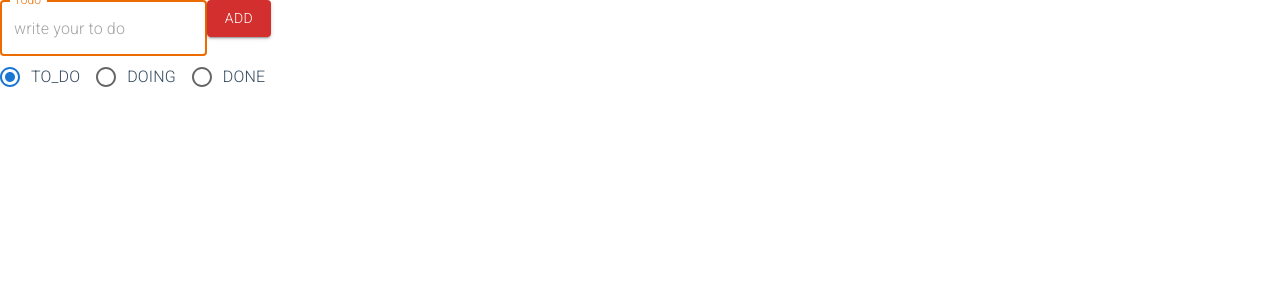
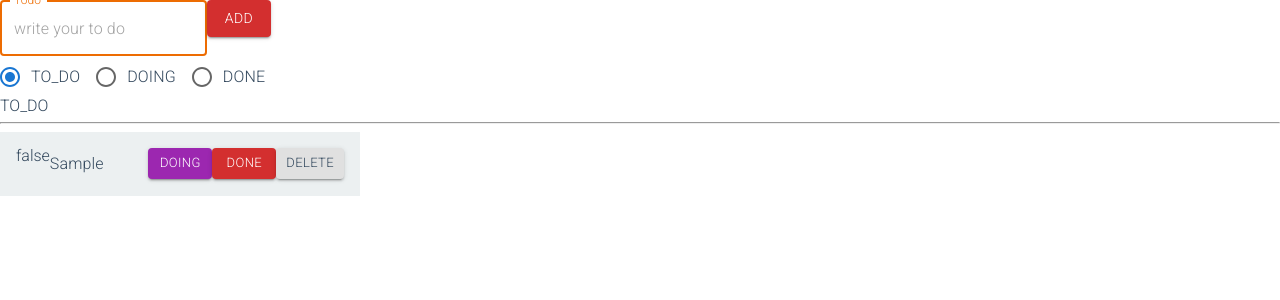
Before and after one commit to origuri/react-master-class-ts, a React (Vite) app: page / in a window 1280 px wide. Both pictures are taken after typing "Sample" into the empty fields and a click on the button "ADD". Shown: the top 300 px of the page. Built offline with nearby package versions, Linux system fonts and the light colour scheme.

Commit message:
2023.12.18 - modify 연습중

```diff
--- a/package.json
+++ b/package.json
@@ -26,6 +26,7 @@
     "react-query": "^3.39.3",
     "react-router-dom": "^6.20.1",
     "recoil": "^0.7.7",
+    "recoil-persist": "^5.1.0",
     "styled-components": "^6.1.1",
     "styled-reset": "^4.5.1"
   },
--- a/src/Atoms/todoAtoms.ts
+++ b/src/Atoms/todoAtoms.ts
@@ -1,5 +1,15 @@
 import { atom, selector } from "recoil";
+import { recoilPersist } from "recoil-persist";
 
+/* const { persistAtom: toDo } = recoilPersist({
+  key: "ToDo",
+  storage: localStorage,
+});
+const { persistAtom: category } = recoilPersist({
+  key: "category1",
+  storage: localStorage,
+});
+ */
 export enum Category {
   TO_DO = "TO_DO",
   DOING = "DOING",
@@ -10,6 +20,7 @@ export interface IToDo {
   text: string;
   id: number;
   category: Category.TO_DO | Category.DOING | Category.DONE; // 카테고리는 string 타입의 3가지만 들어올 수 있음.
+  isModify: boolean;
 }
 
 export const categoryState = atom({
@@ -20,6 +31,27 @@ export const categoryState = atom({
 export const toDoState = atom<IToDo[]>({
   key: "toDo",
   default: [],
+  // 배열로 저장함.
+  effects: [
+    // setSelf : atom 값을 설정, storage에 있는 데이터를 atom에 넣어줌 넣어줄 때 사용
+    // onSet : atom의 변화를 감지해 storage에 데이터 저장
+    ({ setSelf, onSet }) => {
+      const storageKey = "TODOS";
+      // 키로 저장 된 아이템이 있다면 가져올 것
+      const savedData = localStorage.getItem(storageKey);
+      // 저장 된 데이터가 있다면 parsing해서 atom에 넣어주고 페이지에서 사용함.
+      if (savedData) setSelf(JSON.parse(savedData));
+
+      // atom이 변화가 감지될 때 작동, Storage에 데이터 저장
+      // setSelf에 의해서는 작동하지 않음
+      // toDo : 새로운 데이터, _ : defaultValue, isReset : 클리어
+      onSet((toDo, _, isReset) => {
+        isReset
+          ? localStorage.removeItem(storageKey)
+          : localStorage.setItem(storageKey, JSON.stringify(toDo));
+      });
+    },
+  ],
 });
 
 export const toDoSelector = selector({
--- a/src/components/CreateToDo.tsx
+++ b/src/components/CreateToDo.tsx
@@ -21,7 +21,7 @@ function CreateToDo() {
   const onSubmit = (data: ITodoForm) => {
     setValue("toDo", "");
     setToDos((oldToDos) => [
-      { text: data.toDo, category: category, id: Date.now() },
+      { text: data.toDo, category: category, id: Date.now(), isModify: false },
       ...oldToDos,
     ]);
     //console.log(data);
--- /dev/null
+++ b/src/components/ModifyToDo.tsx
@@ -0,0 +1,5 @@
+function ModifyToDo() {
+  return "수정이라능";
+}
+
+export default ModifyToDo;
--- a/src/components/ToDo.tsx
+++ b/src/components/ToDo.tsx
@@ -2,7 +2,7 @@ import { useSetRecoilState } from "recoil";
 import { Category, IToDo, toDoState } from "../Atoms/todoAtoms";
 import { Button, ListItem, ListItemText } from "@mui/material";
 
-function ToDo({ text, id, category }: IToDo) {
+function ToDo({ text, id, category, isModify }: IToDo) {
   const setToDos = useSetRecoilState(toDoState);
 
   /*  const onClick = (e: React.MouseEvent<HTMLButtonElement>) => {
@@ -40,7 +40,12 @@ function ToDo({ text, id, category }: IToDo) {
       // 현재 todos에서 findIndex를 해서 해당 todo의 index번호를 가져옴
       const targetIndex = oldToDos.findIndex((todo) => todo.id === id);
       // 교체할 todo
-      const newToDo = { text, category: nowCategory, id };
+      const newToDo = {
+        text,
+        category: nowCategory,
+        id,
+        isModify: false,
+      };
       // 0부터 선택한 인덱스 전까지 자름
       const frontArr = oldToDos.slice(0, targetIndex);
       // 타겟 이후 부터 자름
@@ -52,9 +57,34 @@ function ToDo({ text, id, category }: IToDo) {
     });
   };
 
+  /*  const onDelete = () => {
+    setToDos((oldTodos) => {
+      const targetIndex = oldTodos.findIndex((todo) => todo.id === id);
+      console.log("타겟 =>", targetIndex);
+
+      const newToDos = [...oldTodos];
+      newToDos.splice(targetIndex, 1);
+      return newToDos;
+    });
+  }; */
+  const onDelete = () => {
+    setToDos((oldTodos) => {
+      const newToDos = [...oldTodos];
+
+      return newToDos.filter((todo) => todo.id !== id);
+    });
+  };
+  let modifyFlag = false;
+  const onModify = () => {
+    modifyFlag = true;
+
+    console.log(id, modifyFlag);
+  };
+
   return (
     <ListItem alignItems="flex-start" key={id}>
-      <ListItemText primary={text} />
+      {modifyFlag ? "true" : "false"}
+      <ListItemText primary={text} onClick={onModify} />
       {category !== Category.TO_DO && (
         <Button
           variant="contained"
@@ -87,6 +117,15 @@ function ToDo({ text, id, category }: IToDo) {
           DONE
         </Button>
       )}
+      <Button
+        variant="contained"
+        color="inherit"
+        size="small"
+        onClick={onDelete}
+        name="Delete"
+      >
+        Delete
+      </Button>
     </ListItem>
   );
 }
--- a/src/components/ToDoList.tsx
+++ b/src/components/ToDoList.tsx
@@ -24,7 +24,9 @@ function ToDoList() {
   //useForm을 사용해서 라디오 버튼의 value 확인
   const chooseCategory = watch("categoryRadio");
   // set 해주면 selector에서 필터할 때 동적으로 사용함.
-  setCategory(chooseCategory);
+  if (chooseCategory !== undefined) {
+    setCategory(chooseCategory);
+  }
 
   console.log(category);
 
```
Also changed, not shown: 1 other file (tests, documents, lock files or other folders).
